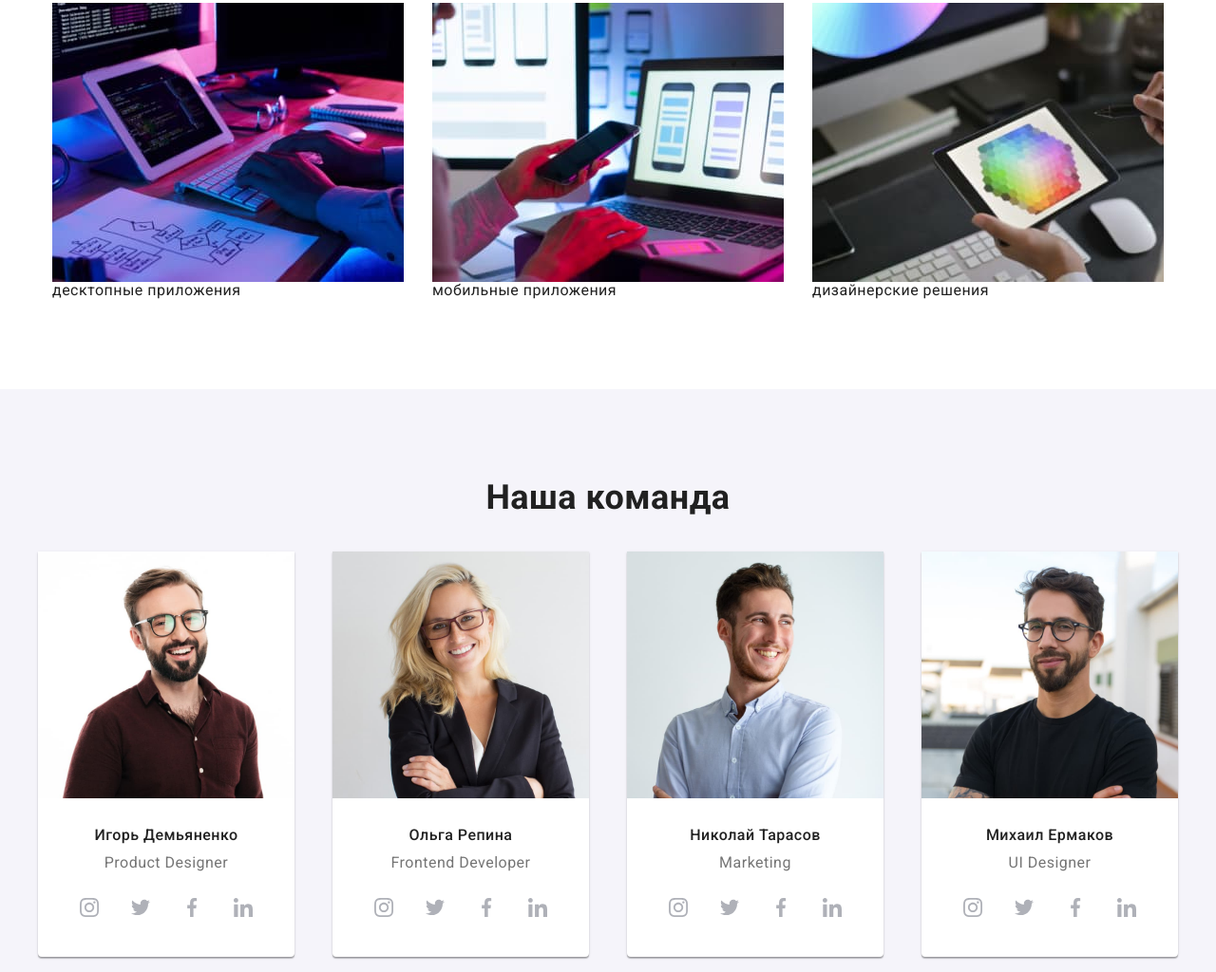
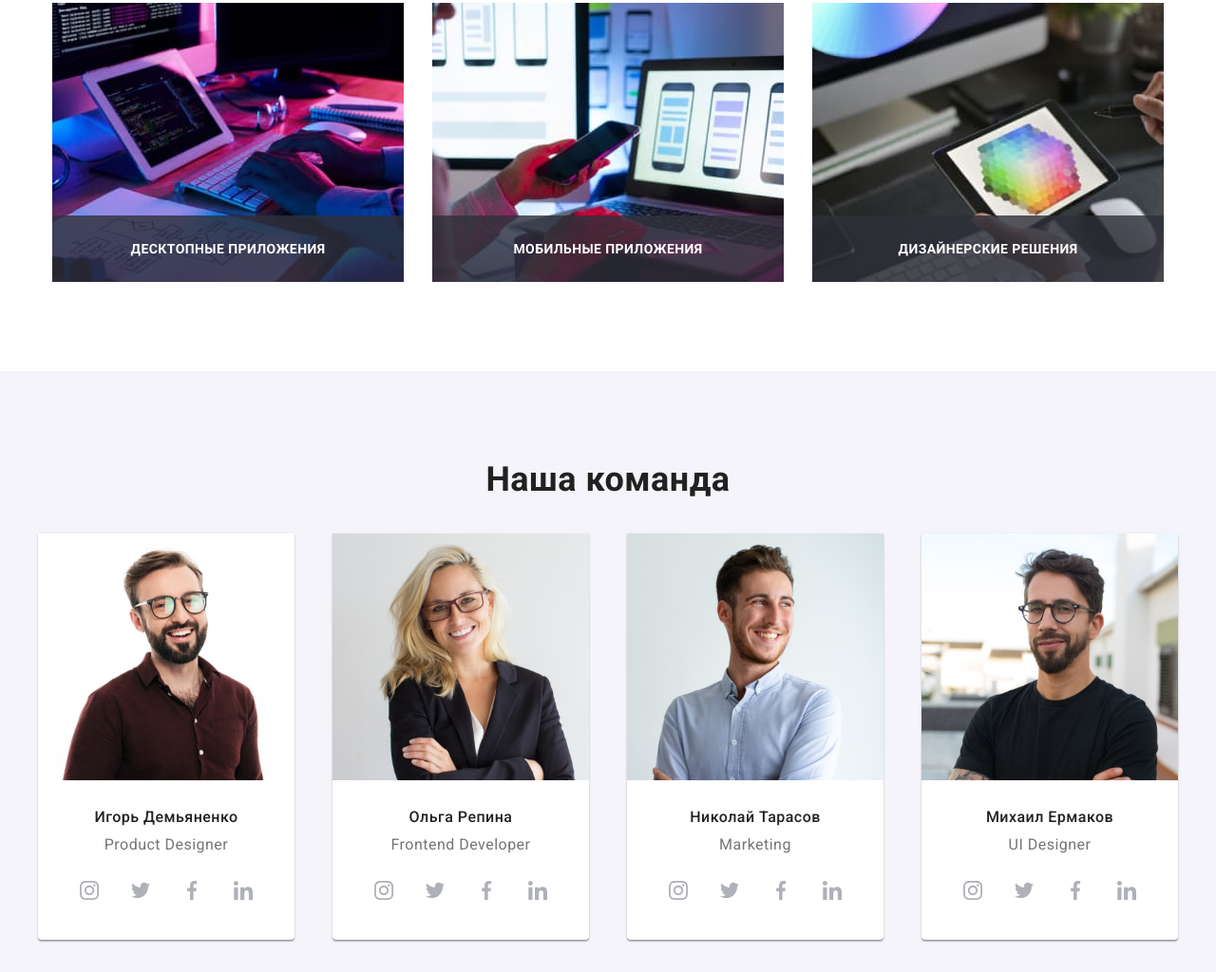
Before and after one commit to sokoll22/goit-markup-hw-07, a plain HTML site: page index.html in a window 1280 px wide. Shown: the part 1286-2310 px from the top of the page at 95% size. Drawn offline with nearby package versions, Linux system fonts and the light colour scheme.

Commit message:
Hw#7 Sub#2
1.???
2.Delete garbage from css file
3.Fixed "our-works" container

```diff
--- a/sass/layout/_our-works.scss
+++ b/sass/layout/_our-works.scss
@@ -8,11 +8,12 @@
 
   margin-bottom: 50px;
 }
+
 .our-works-list {
   display: flex;
   justify-content: space-between;
 
-  &__item {
+    &__item {
     position: relative;
   }
 
@@ -21,7 +22,7 @@
     }
 }
 
-.works-overlay-container {
+.our-works-overlay-container {
   position: absolute;
   bottom: 0;
   left: 0;
@@ -45,4 +46,5 @@
     }
 }
 
+
 /* ---end what we do--- */
```
Also changed, not shown: css/main.css, css/main.min.css, 2 other files.
